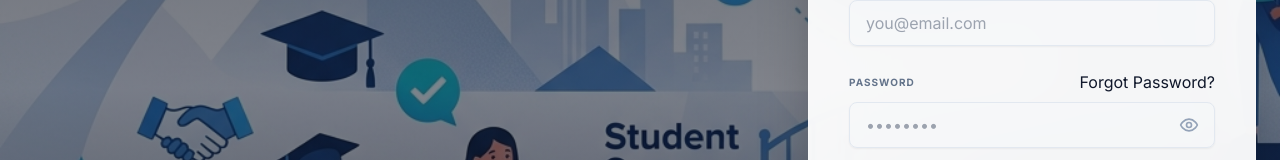
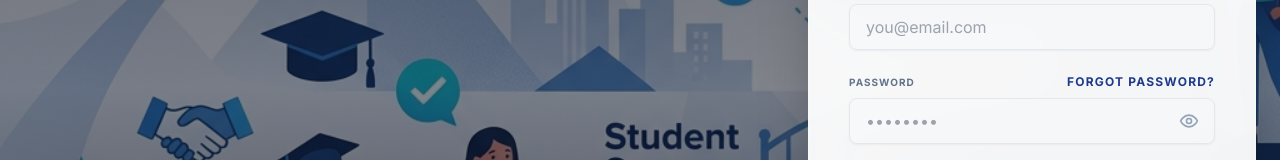
Before and after one commit to seenivasan006/Internhub, a React (Vite) app: page /login in a window 1280 px wide. Shown: the part 312-472 px from the top of the page. Built offline with nearby package versions, Linux system fonts and the light colour scheme; no server answers.

Commit message:
Fix: Forgot Password visibility and input text

```diff
--- a/src/pages/Login.tsx
+++ b/src/pages/Login.tsx
@@ -276,7 +276,7 @@ export default function Login() {
                                                 required
                                                 value={googlePassword}
                                                 onChange={e => setGooglePassword(e.target.value)}
-                                                className="input-field bg-slate-50/50 border-slate-200 pr-12"
+                                                className="input-field bg-slate-50/50 border-slate-200 text-slate-900 pr-12"
                                                 placeholder="••••••••"
                                             />
                                             <button
@@ -320,7 +320,7 @@ export default function Login() {
                                     <div>
                                         <div className="flex justify-between items-center mb-2">
                                             <label className="block text-[10px] font-black uppercase tracking-widest text-slate-500">{t.password}</label>
-                                            <Link to="/forgot-password" text-xs font-bold text-primary hover:underline>
+                                            <Link to="/forgot-password" className="text-xs font-bold text-primary hover:underline uppercase tracking-widest">
                                                 {t.forgotPassword}
                                             </Link>
                                         </div>
@@ -330,7 +330,7 @@ export default function Login() {
                                                 required
                                                 value={password}
                                                 onChange={e => setPassword(e.target.value)}
-                                                className="input-field bg-slate-50/50 border-slate-200 pr-12"
+                                                className="input-field bg-slate-50/50 border-slate-200 text-slate-900 pr-12"
                                                 placeholder="••••••••"
                                             />
                                             <button
```
